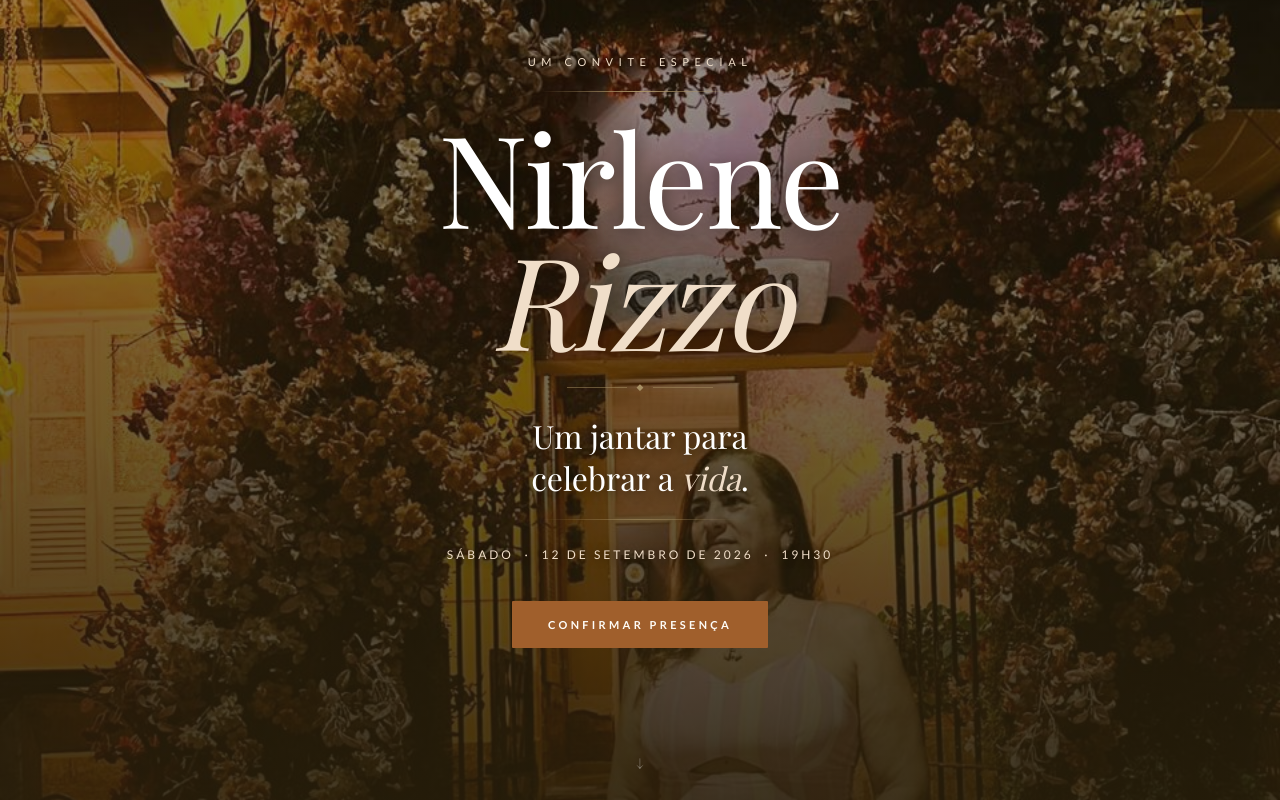
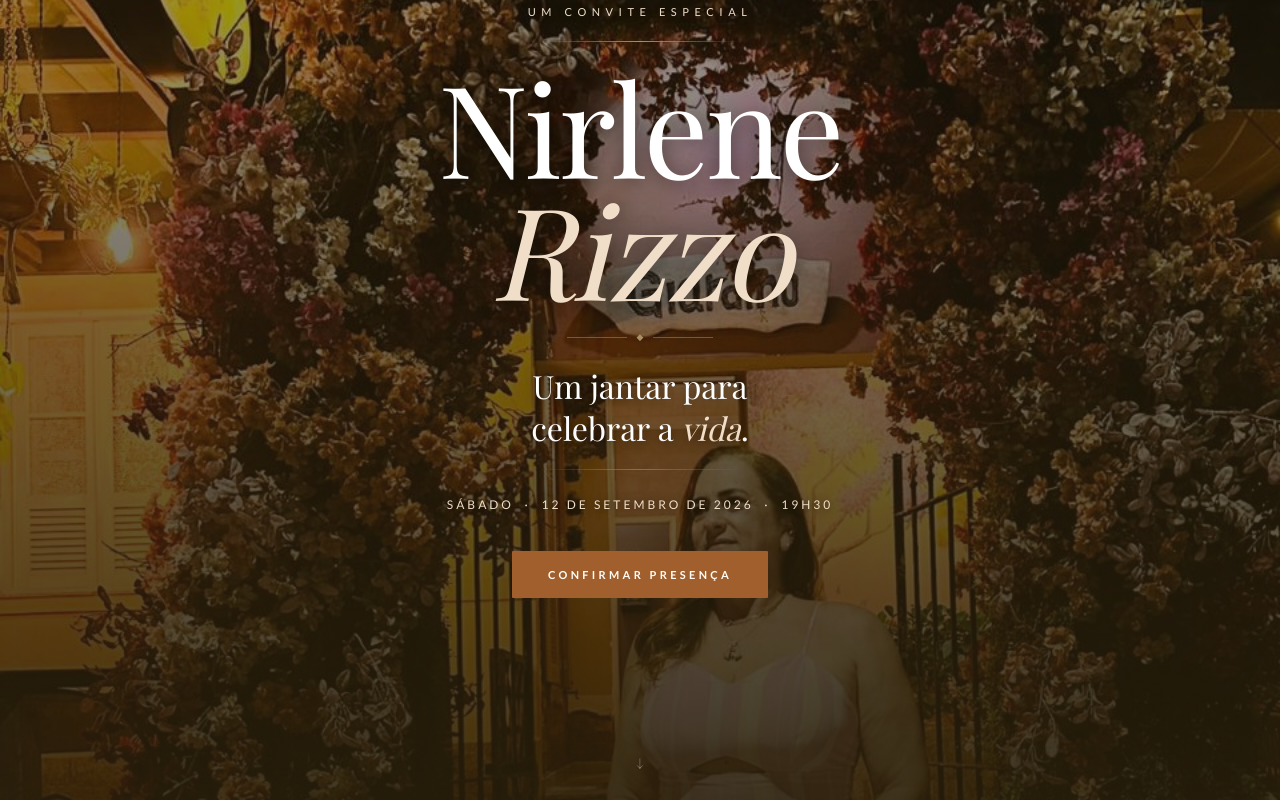
Before and after one commit to ThofMKT/nirlene-rsvp, a website: page public/index.html in a window 1280 px wide. Shown: the top 800 px of the page. Drawn offline with nearby package versions, Linux system fonts and the light colour scheme; no server answers; a web font is replaced by a local one.

Commit message:
fix: foto2 posicao e hero espaco topo

```diff
--- a/public/style.css
+++ b/public/style.css
@@ -99,9 +99,9 @@ body {
   z-index: 2;
   text-align: center;
   color: var(--white);
-  padding: 40px 24px 60px;
+  padding: 0 24px 40px;
   max-width: 640px;
-  margin-top: -80px;
+  margin-top: -160px;
 }
 
 .hero-eyebrow {
@@ -456,6 +456,9 @@ body {
   object-position: center 20%;
   display: block;
   transition: transform 0.5s ease;
+}
+.gallery-item:nth-child(2) img {
+  object-position: center 55%;
 }
 .gallery-item:hover img { transform: scale(1.05); }
 
```
